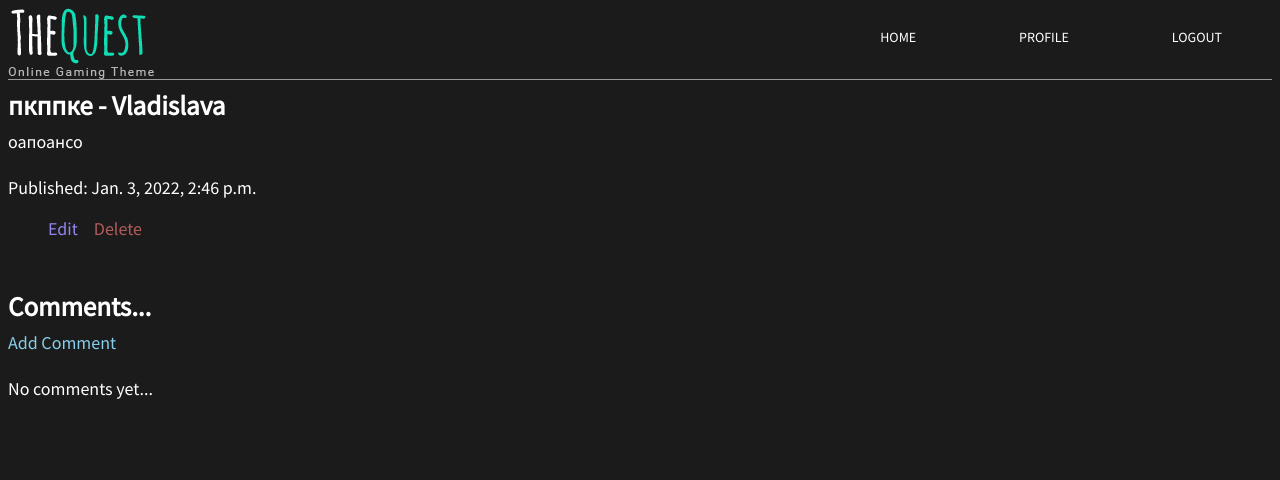
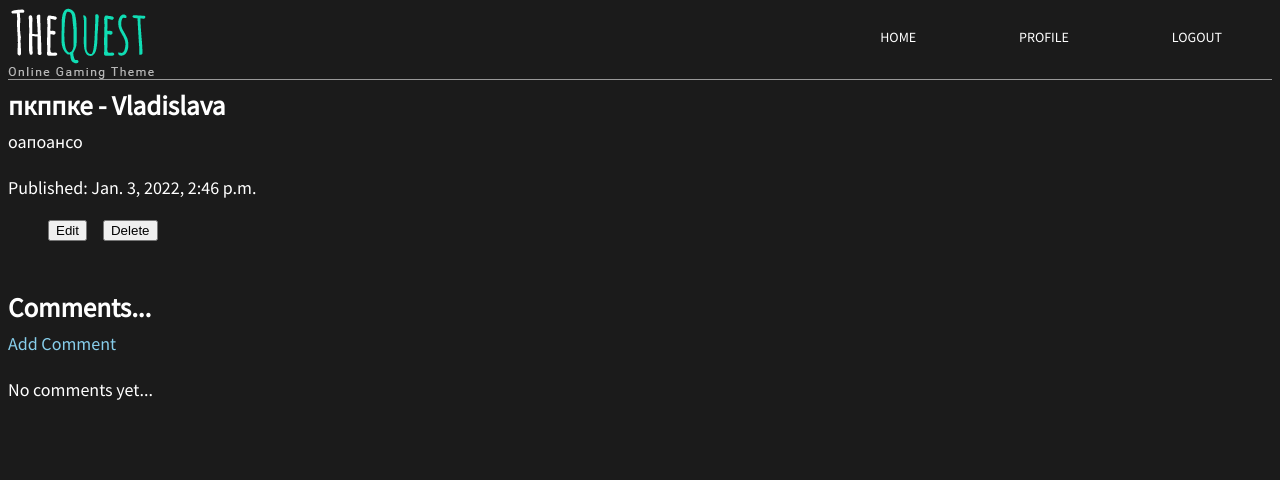
Before and after one commit to Vladislava05/Django-Blog, a Django app: page /post/8/ in a window 1280 px wide. Shown: the top 480 px of the page. Run offline with Django 3.2, Linux system fonts and the light colour scheme; a user stored in the database is signed in; data comes from the database, SQL or seed files in the repository; some libraries are stand-ins or nearby versions.

Commit message:
minor changes

```diff
--- a/static/css/base.css
+++ b/static/css/base.css
@@ -39,7 +39,7 @@
     list-style-type: none;
     display: grid;
     grid-template-columns:repeat(3, 1fr);
-    margin-top: 4rem;
+
 
 
   }
--- a/templates/base.html
+++ b/templates/base.html
@@ -4,6 +4,7 @@
   <head>
     <title>The Quest</title>
     <link rel="stylesheet" href="{% static 'css/base.css' %}">
+
     <link href="https://fonts.googleapis.com/css?family=Source+Sans+Pro:400" rel="stylesheet">
   </head>
   <body>
--- a/templates/comment.html
+++ b/templates/comment.html
@@ -8,7 +8,7 @@
       <form method="POST">
           {% csrf_token %}
           {{ form.as_p }}
-          <button>Submit</button>
+          <input type="submit" value="Submit">
       </form>
     {% else %}
        <a href="{% url 'login' %}">Login</a>
--- a/templates/create_profile.html
+++ b/templates/create_profile.html
@@ -9,7 +9,7 @@
           {% csrf_token %}
           {{ form.media }}
           {{ form.as_p }}
-          <button>Submit</button>
+          <input type="submit" value="Submit">
       </form>
     {% else %}
        <a href="{% url 'login' %}">Login</a>
--- a/templates/delete.html
+++ b/templates/delete.html
@@ -8,7 +8,7 @@
 <form method="POST">
     {% csrf_token %}
     <strong>Are you sure?</strong>
-    <button>Delete</button>
+    <input type="submit" value="Delete">
 </form>
 
 {% endblock content %}
--- a/templates/post_detail.html
+++ b/templates/post_detail.html
@@ -10,8 +10,8 @@
 
     {% if request.user.is_authenticated and user.id == post.author.id %}
     <ul class="details">
-      <li><a href="{% url 'update_post' post.pk %}" class="edit">Edit</a></li>
-      <li><a href="{% url 'delete_post' post.pk %}" class="delete">Delete</a></li>
+      <li><a href="{% url 'update_post' post.pk %}" class="edit"><input type="submit" value="Edit"></a></li>
+      <li><a href="{% url 'delete_post' post.pk %}" class="delete"><input type="submit" value="Delete"></a></li>
     </ul>
     {% endif %}
 
--- a/templates/post_form.html
+++ b/templates/post_form.html
@@ -9,7 +9,7 @@
           {% csrf_token %}
           {{ form.media }}
           {{ form.as_p }}
-          <button>Post</button>
+          <input type="submit" value="Post">
       </form>
     {% else %}
        <a href="{% url 'login' %}">Login</a>
--- a/templates/profile_page.html
+++ b/templates/profile_page.html
@@ -23,7 +23,7 @@
 </div>
 </div><br>
 {% if user.id == profile.user.id %}
-<button class="edit__profile"><a href="{% url 'edit_profile' profile.pk %}">Edit</a></button>
+<a href="{% url 'edit_profile' profile.pk %}"><input type="submit" value="Edit"></a>
 {% endif %}
 </div>
 {% endblock content %}
--- a/templates/registration.html
+++ b/templates/registration.html
@@ -12,7 +12,7 @@
             {{form.as_p}}
             <input class="button" type="submit" value="Register">
         </form>
-        <p>Already have an account? <a class = "button" href="{% url 'login' %}">Login </a></p>
+        <p>Already have an account? <a href="{% url 'login' %}"><input type="submit" value="Login"> </a></p>
     </div>
 
 {% endblock content %}
--- a/templates/update.html
+++ b/templates/update.html
@@ -8,7 +8,7 @@
     {% csrf_token %}
     {{ form.media }}
     {{ form.as_p }}
-    <button>Update</button>
+    <input type="submit" value="Update">
 </form>
 </div>
 {% endblock content %}
```
